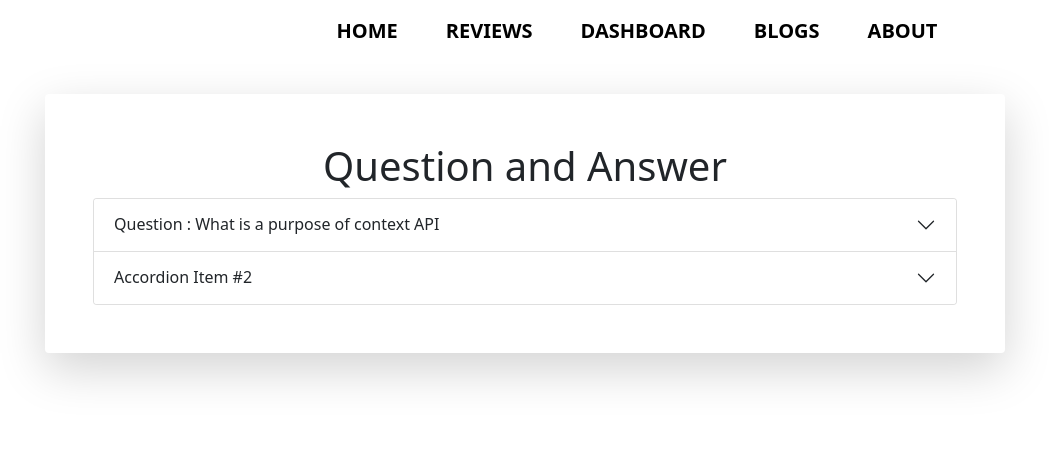
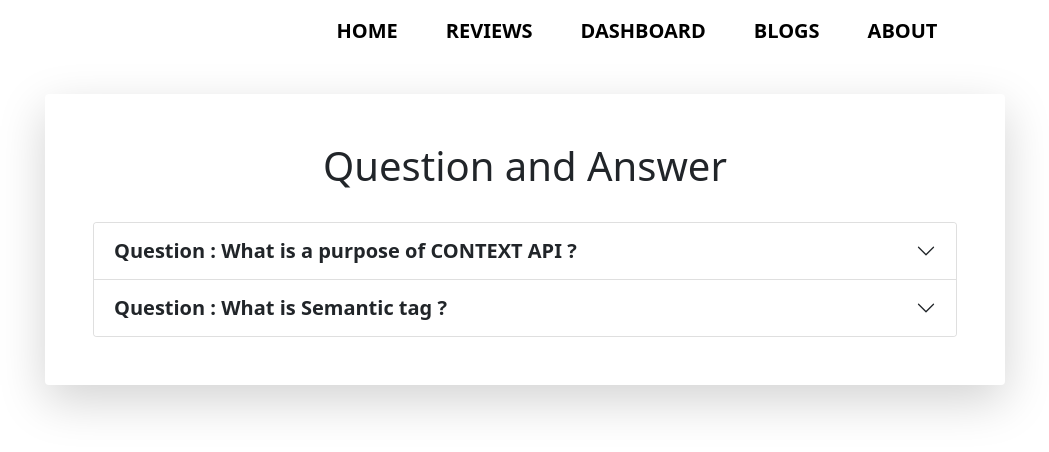
Before and after one commit to fatamatuzjaharasamiha/product-analysis-website, a React (Create React App) app: page /blogs in a window 1280 px wide. Shown: the top 452 px of the page, without its empty margins (3-1052 px from the left). Built offline with nearby package versions, Linux system fonts and the light colour scheme.

Commit message:
question answer solved

```diff
--- a/src/components/Blogs/Blogs.js
+++ b/src/components/Blogs/Blogs.js
@@ -5,23 +5,18 @@ import { Accordion } from 'react-bootstrap';
 const Blogs = () => {
   return (
     <div className='w-75 m-5 shadow-lg p-5 bg-body rounded'>
-           <Accordion> <h1>Question and Answer</h1>
+      <Accordion> <h1 className='pb-4'>Question and Answer</h1>
         <Accordion.Item eventKey="0">
-    <Accordion.Header>Question : What is a purpose of context API</Accordion.Header>
+          <Accordion.Header> <span className='fs-5 fw-bold'>Question : What is a purpose of CONTEXT API ?</span>
+          </Accordion.Header>
           <Accordion.Body>
-      <span className='fw-bold'>Answer :</span>
+            <span className='fw-bold'>Answer :</span>CONTEXT API which is the alternative to "prop drilling" or moving props from grandparent to child to parent,and so on.It is a react structure.React.createContext() returns a consumer and a provider. Provider is a component that as it's names suggests provides the state to its children. It will hold the "store" and be the parent of all the components that might need that store. Consumer as it so happens is a component that consumes and uses the state.
           </Accordion.Body>
         </Accordion.Item>
         <Accordion.Item eventKey="1">
-    <Accordion.Header>Accordion Item #2</Accordion.Header>
-    <Accordion.Body>
-      Lorem ipsum dolor sit amet, consectetur adipiscing elit, sed do eiusmod
-      tempor incididunt ut labore et dolore magna aliqua. Ut enim ad minim
-      veniam, quis nostrud exercitation ullamco laboris nisi ut aliquip ex ea
-      commodo consequat. Duis aute irure dolor in reprehenderit in voluptate
-      velit esse cillum dolore eu fugiat nulla pariatur. Excepteur sint occaecat
-      cupidatat non proident, sunt in culpa qui officia deserunt mollit anim id
-      est laborum.
+          <Accordion.Header> <span className='fs-5 fw-bold'>Question : What is Semantic tag ?</span>
+          </Accordion.Header>
+          <Accordion.Body><span className='fw-bold'>Answer :</span>An element which describes its meaning to both the browser and the developer is called semantic tag.These tag describes the purpose of element accurately. Elements such as header ,footer and article are all considered semantic because they accurately describe the purpose of the element and the type of content that is inside them.semantic elements also help search engines to read the page and find the required information faster.In HTML there are some semantic elements that can be used to define different parts of a web page.
           </Accordion.Body>
         </Accordion.Item>
       </Accordion>
--- a/src/components/Home/Home.js
+++ b/src/components/Home/Home.js
@@ -2,7 +2,7 @@ import React from 'react';
 import { Link } from 'react-router-dom';
 import useReviews from '../../hooks/useReviews';
 import Review from '../Review/Review';
-import Reviews from '../Reviews/Reviews';
+
 
 const Home = () => {
     const [reviews, setReviews] = useReviews();
--- a/src/components/Review/Review.js
+++ b/src/components/Review/Review.js
@@ -7,7 +7,7 @@ const Review = (props) => {
     console.log(props.review)
     const { picture, name, review, rating } = props.review
     return (
-        <div className='col-lg-4'>
+        <div className='col-lg-4 col-sm-12'>
             <Card className='mt-5 shadow-lg'>
                 <div className='d-flex justify-content-center'>
                 <Card.Img className='w-50' variant="top" src={picture} />
--- a/src/components/Reviews/Reviews.js
+++ b/src/components/Reviews/Reviews.js
@@ -8,7 +8,7 @@ const Reviews = () => {
     return (
         <div className='mt-4'>
             <h1>What our Customers Say!!!</h1>
-            <div className=' row m-5'>
+            <div className='row m-5'>
 
             {
                 reviews.map(review=><Review key={review.id} review={review}></Review>)
```
Lines whose indentation alone changed are shown as unchanged.
